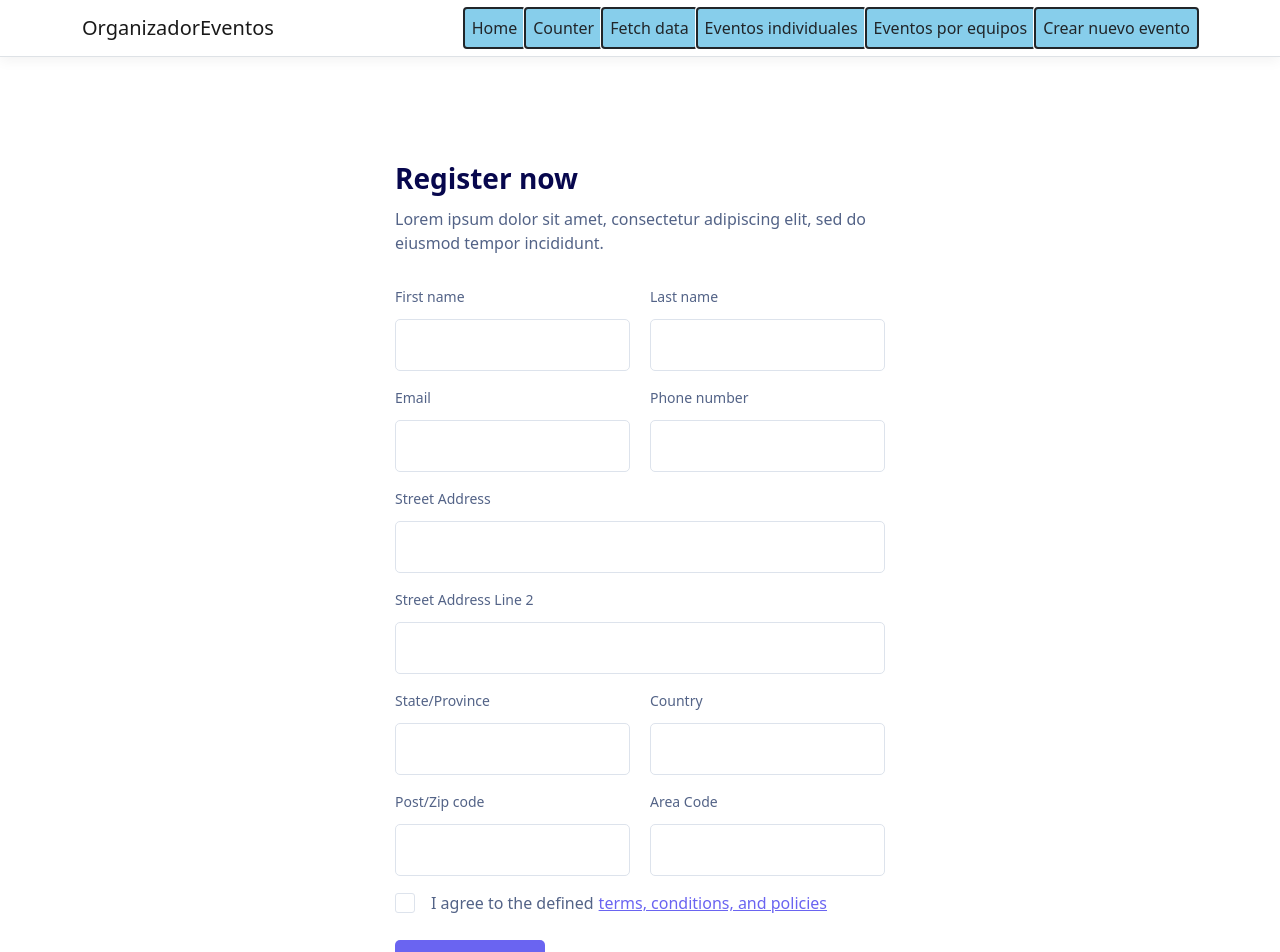
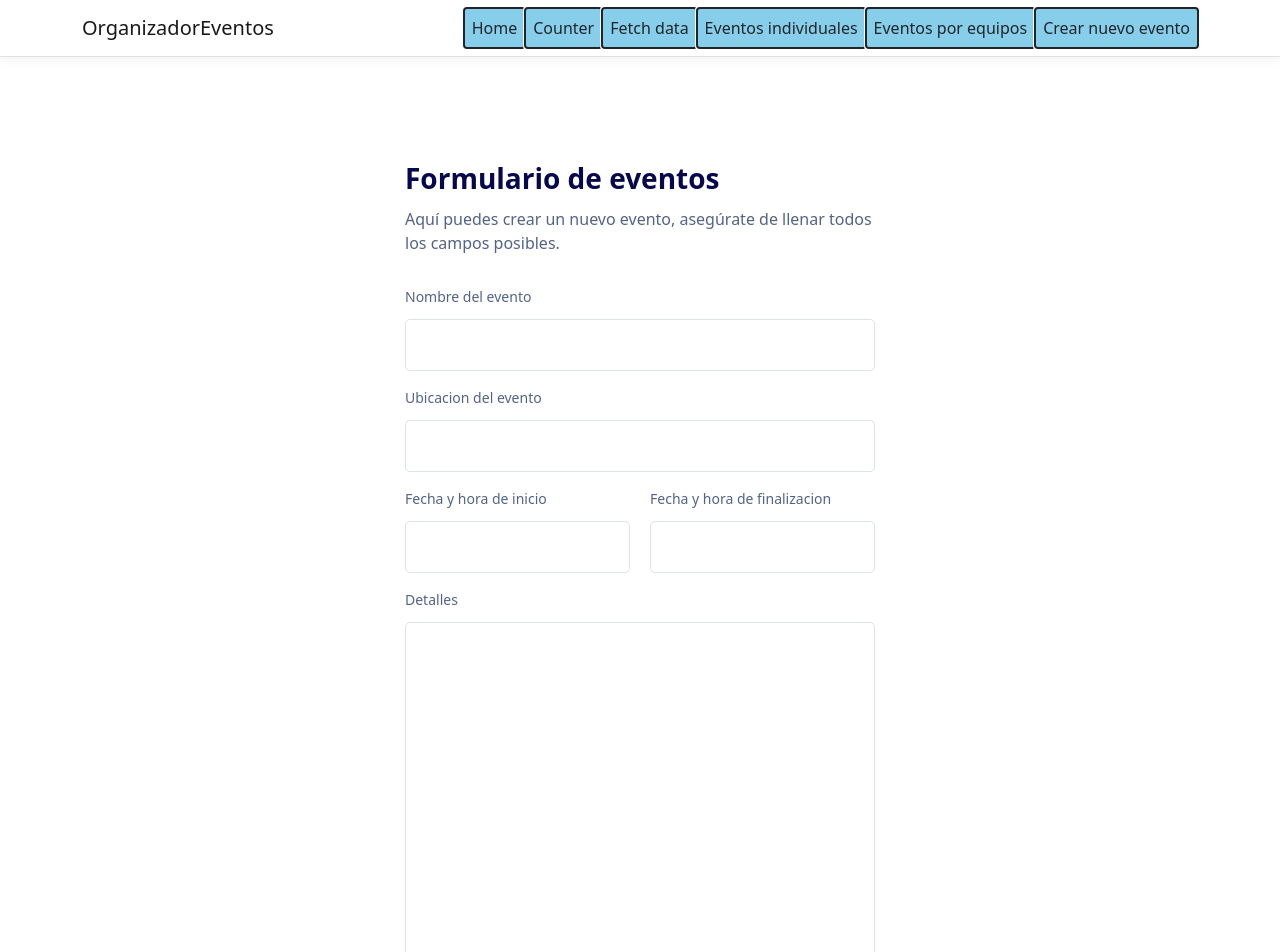
Before and after one commit to rafael1199v/Organizador-de-eventos, an Angular app in the folder OrganizadorEventos/ClientApp/: page /create-event in a window 1280 px wide. Shown: the top 952 px of the page. Built offline with nearby package versions, Linux system fonts and the light colour scheme.

Commit message:
mejora de formulario
COMO SE AJUSTA EL TEXTO?!?!?!?!?!

```diff
--- a/OrganizadorEventos/ClientApp/src/app/create-event/create-event.component.css
+++ b/OrganizadorEventos/ClientApp/src/app/create-event/create-event.component.css
@@ -32,7 +32,7 @@ body {
 
 .formbold-form-wrapper {
     margin: 0 auto;
-    max-width: 570px;
+    max-width: 550px;
     width: 100%;
     background: white;
     padding: 40px;
@@ -67,7 +67,7 @@ body {
     width: 50%;
 }
 .formbold-form-input {
-    text-align: center;
+    text-align: left;
     width: 100%;
     padding: 13px 22px;
     border-radius: 5px;
@@ -78,6 +78,21 @@ body {
     color: #536387;
     outline: none;
     resize: none;
+}
+.formbold-form-input-big { /*aquí hay que editar algo para que encaje el texto grande, no se bien qué xd*/
+    text-align: left;
+    width: 100%;
+    height: 500px;
+    padding: 13px 22px;
+    border-radius: 5px;
+    border: 1px solid #dde3ec;
+    background: #ffffff;
+    font-weight: 500;
+    font-size: 14px;
+    color: #536387;
+    outline: none;
+    resize: vertical;
+    line-height: normal;
 }
 .formbold-form-input:focus {
     border-color: #6a64f1;
--- a/OrganizadorEventos/ClientApp/src/app/create-event/create-event.component.html
+++ b/OrganizadorEventos/ClientApp/src/app/create-event/create-event.component.html
@@ -6,122 +6,72 @@
 
       <form action="https://formbold.com/s/FORM_ID" method="POST">
         <div class="formbold-form-title">
-          <h2 class="">Register now</h2>
+          <h2 class="">Formulario de eventos</h2>
           <p>
-            Lorem ipsum dolor sit amet, consectetur adipiscing elit, sed do
-            eiusmod tempor incididunt.
+            Aquí puedes crear un nuevo evento, asegúrate de llenar todos los campos posibles.
           </p>
+        </div>
+
+        <div class="formbold-mb-3">
+            <label for="name" class="formbold-form-label">
+              Nombre del evento
+            </label>
+            <input
+              type="text"
+              name="name"
+              id="name"
+              class="formbold-form-input"
+            />
+          </div>
+
+        <div class="formbold-mb-3">
+        <label for="location" class="formbold-form-label">
+            Ubicacion del evento
+        </label>
+        <input
+            type="text"
+            name="location"
+            id="location"
+            class="formbold-form-input"
+        />
         </div>
 
         <div class="formbold-input-flex">
           <div>
-            <label for="firstname" class="formbold-form-label">
-              First name
+            <label for="dateStart" class="formbold-form-label">
+              Fecha y hora de inicio
             </label>
             <input
               type="text"
-              name="firstname"
-              id="firstname"
+              name="dateStart"
+              id="dateStart"
               class="formbold-form-input"
             />
           </div>
           <div>
-            <label for="lastname" class="formbold-form-label"> Last name </label>
+            <label for="dateEnd" class="formbold-form-label">
+                Fecha y hora de finalizacion
+            </label>
             <input
               type="text"
-              name="lastname"
-              id="lastname"
-              class="formbold-form-input"
-            />
-          </div>
-        </div>
-
-        <div class="formbold-input-flex">
-          <div>
-            <label for="email" class="formbold-form-label"> Email </label>
-            <input
-              type="email"
-              name="email"
-              id="email"
-              class="formbold-form-input"
-            />
-          </div>
-          <div>
-            <label for="phone" class="formbold-form-label"> Phone number </label>
-            <input
-              type="text"
-              name="phone"
-              id="phone"
+              name="dateEnd"
+              id="dateEnd"
               class="formbold-form-input"
             />
           </div>
         </div>
 
         <div class="formbold-mb-3">
-          <label for="address" class="formbold-form-label">
-            Street Address
-          </label>
-          <input
-            type="text"
-            name="address"
-            id="address"
-            class="formbold-form-input"
-          />
-        </div>
-
-        <div class="formbold-mb-3">
-          <label for="address2" class="formbold-form-label">
-            Street Address Line 2
-          </label>
-          <input
-            type="text"
-            name="address2"
-            id="address2"
-            class="formbold-form-input"
-          />
-        </div>
-
-        <div class="formbold-input-flex">
-          <div>
-            <label for="state" class="formbold-form-label"> State/Province </label>
+            <label for="details" class="formbold-form-label">
+                Detalles
+            </label>
             <input
-              type="text"
-              name="state"
-              id="state"
-              class="formbold-form-input"
+                type="text"
+                name="details"
+                id="details"
+                class="formbold-form-input-big"
             />
-          </div>
-          <div>
-            <label for="country" class="formbold-form-label"> Country </label>
-            <input
-              type="text"
-              name="country"
-              id="country"
-              class="formbold-form-input"
-            />
-          </div>
-        </div>
-
-        <div class="formbold-input-flex">
-          <div>
-            <label for="post" class="formbold-form-label"> Post/Zip code </label>
-            <input
-              type="text"
-              name="post"
-              id="post"
-              class="formbold-form-input"
-            />
-          </div>
-          <div>
-            <label for="area" class="formbold-form-label"> Area Code </label>
-            <input
-              type="text"
-              name="area"
-              id="area"
-              class="formbold-form-input"
-            />
-          </div>
-        </div>
+            </div>
 
         <div class="formbold-checkbox-wrapper">
           <label for="supportCheckbox" class="formbold-checkbox-label">
@@ -148,12 +98,11 @@
                 </span>
               </div>
             </div>
-            I agree to the defined
-            <a href="#"> terms, conditions, and policies</a>
+            Evento en grupo
           </label>
         </div>
 
-        <button class="formbold-btn">Register Now</button>
+        <button class="formbold-btn">Crear evento</button>
       </form>
     </div>
   </div>
```
